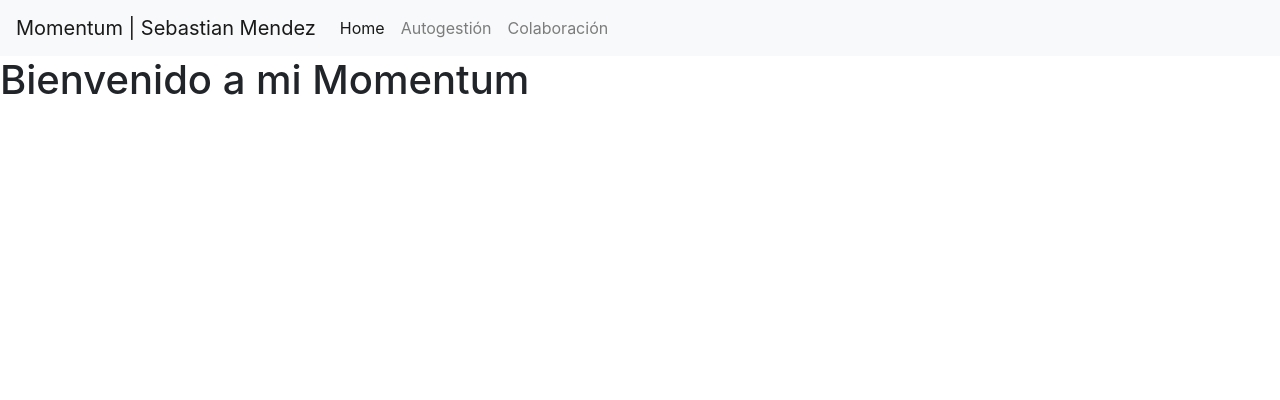
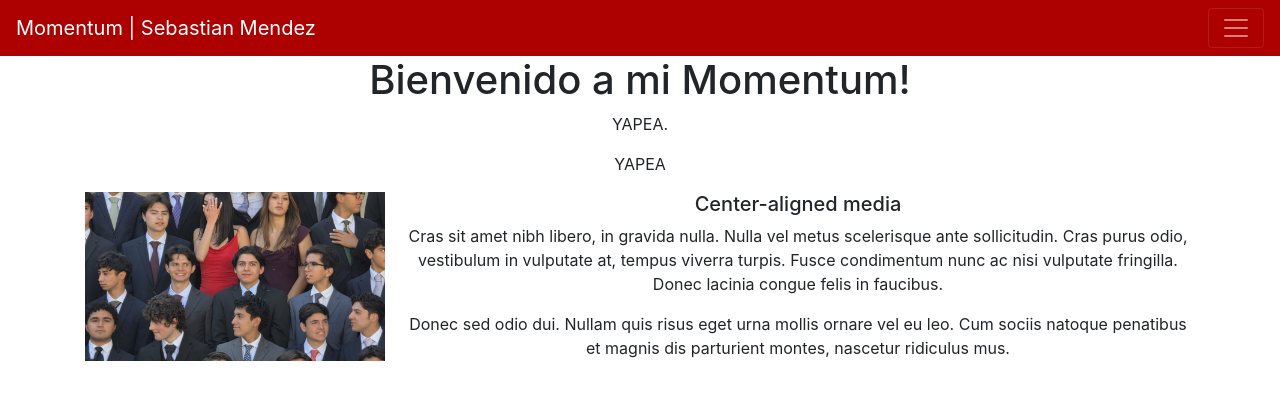
Before and after one commit to sebmengom/momentum, a Flask app: page / in a window 1280 px wide. Shown: the top 400 px of the page. Run offline with Flask 3, Linux system fonts and the light colour scheme.

Commit message:
index set up

```diff
--- a/app/templates/base.html
+++ b/app/templates/base.html
@@ -5,20 +5,19 @@
         <title>{% block title %} {% endblock %}</title>
     </head>
     <body>
-        <nav class="navbar navbar-expand-lg navbar-light bg-light">
+        <nav class="navbar navbar-dark" style="background-color: #ad0000;">
             <a class="navbar-brand" href="#">Momentum | Sebastian Mendez</a>
             <button class="navbar-toggler" type="button" data-toggle="collapse" data-target="#navbarNavAltMarkup" aria-controls="navbarNavAltMarkup" aria-expanded="false" aria-label="Toggle navigation">
               <span class="navbar-toggler-icon"></span>
             </button>
             <div class="collapse navbar-collapse" id="navbarNavAltMarkup">
               <div class="navbar-nav">
-                <a class="nav-item nav-link active" href="#">Home <span class="sr-only">(current)</span></a>
+                <a class="nav-item nav-link active" href="{{ url_for('index') }}">Inicio <span class="sr-only">(current)</span></a>
                 <a class="nav-item nav-link" href="{{ url_for('autogestion')}}">Autogestión</a>
                 <a class="nav-item nav-link" href="{{ url_for('colaboracion')}}">Colaboración</a>
               </div>
             </div>
           </nav>
-        <h1>Bienvenido a mi Momentum</h1>
 
         {% block content %}{% endblock %}
         <script src="https://code.jquery.com/jquery-3.3.1.slim.min.js" integrity="sha384-q8i/X+965DzO0rT7abK41JStQIAqVgRVzpbzo5smXKp4YfRvH+8abtTE1Pi6jizo" crossorigin="anonymous"></script>
--- a/app/templates/index.html
+++ b/app/templates/index.html
@@ -2,3 +2,19 @@
 
 
 {% block title %}Momentum{% endblock %}
+
+{% block content %}
+  <center>
+      <h1>Bienvenido a mi Momentum!</h1>
+      <div class="container">
+      <p>YAPEA.</p>
+      <p>YAPEA</p>
+      <div class="media">
+        <img src="{{ url_for('static', filename='imagen1.jpeg') }}" class="align-self-center mr-3" style="max-width: 300px;" alt="...">
+        <div class="media-body">
+          <h5 class="mt-0">Center-aligned media</h5>
+          <p>Cras sit amet nibh libero, in gravida nulla. Nulla vel metus scelerisque ante sollicitudin. Cras purus odio, vestibulum in vulputate at, tempus viverra turpis. Fusce condimentum nunc ac nisi vulputate fringilla. Donec lacinia congue felis in faucibus.</p>
+          <p class="mb-0">Donec sed odio dui. Nullam quis risus eget urna mollis ornare vel eu leo. Cum sociis natoque penatibus et magnis dis parturient montes, nascetur ridiculus mus.</p>
+        </div>
+  </center>
+{% endblock %}
```
Also changed, not shown: app/static/imagen1.jpeg (added), 1 other file.
